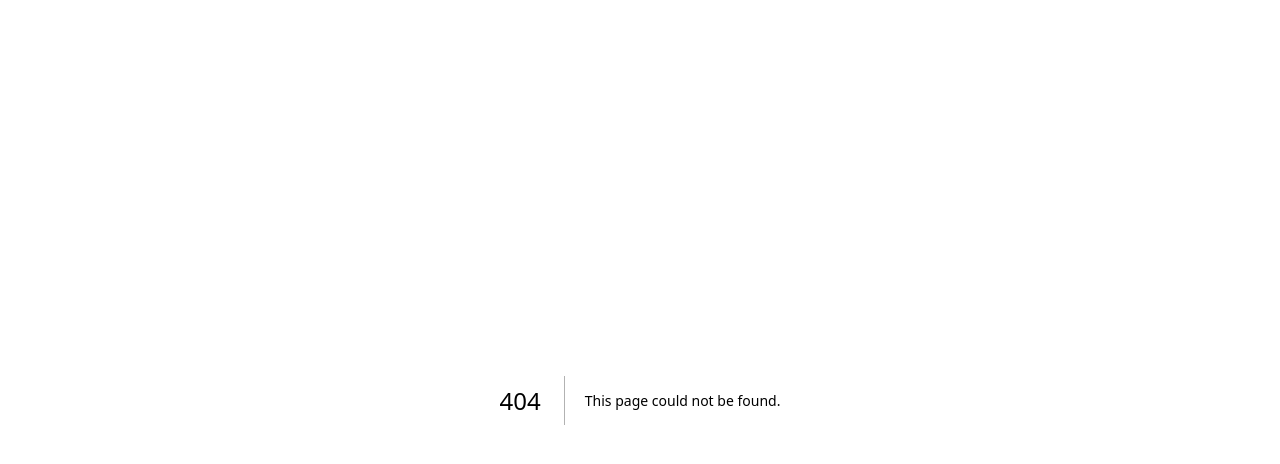
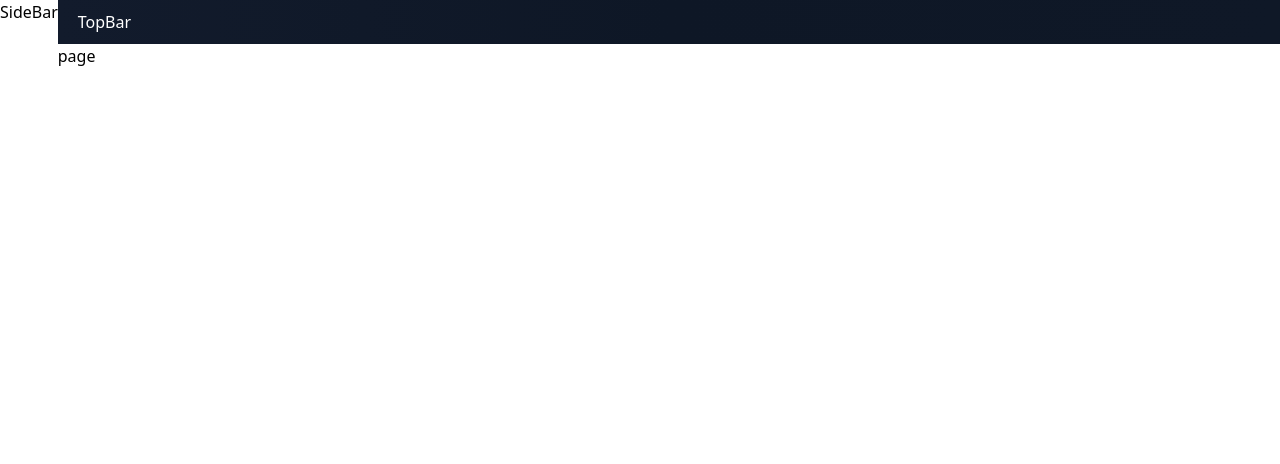
Before and after one commit to mdanish73/crm_dev, a Next.js app: page /dashboard in a window 1280 px wide. Before the commit this address had no page. Shown: the top 464 px of the page. Built offline with nearby package versions, Linux system fonts and the light colour scheme.

Commit message:
layout setup for dashboard with sidebar and navbar

```diff
--- a/package.json
+++ b/package.json
@@ -13,13 +13,10 @@
     "@radix-ui/react-label": "^2.0.2",
     "@radix-ui/react-slot": "^1.0.2",
     "bcryptjs": "^2.4.3",
-
     "class-variance-authority": "^0.7.0",
     "clsx": "^2.1.1",
+    "joi": "^17.13.1",
     "lucide-react": "^0.378.0",
-
-    "joi": "^17.13.1",
-
     "mongoose": "^8.3.4",
     "next": "14.2.3",
     "react": "^18",
--- /dev/null
+++ b/src/app/(Dashboard)/dashboard/page.jsx
@@ -0,0 +1,9 @@
+import React from 'react'
+
+const page = () => {
+  return (
+    <div>page</div>
+  )
+}
+
+export default page
--- /dev/null
+++ b/src/app/(Dashboard)/layout.jsx
@@ -0,0 +1,18 @@
+import SideBar from "@/components/SideBar";
+import TopBar from "@/components/TopBar";
+
+export default function RootLayout({ children }) {
+  return (
+    <html lang="en">
+      <body>
+        <div className="flex">
+          <SideBar className="w-56" />
+          <div className="flex-1">
+            <TopBar />
+            {children}
+          </div>
+        </div>
+      </body>
+    </html>
+  );
+}
--- a/src/app/globals.css
+++ b/src/app/globals.css
@@ -1,76 +1,3 @@
 @tailwind base;
-  @tailwind components;
-  @tailwind utilities;
-
-  @layer base {
-    :root {
-      --background: 0 0% 100%;
-      --foreground: 222.2 84% 4.9%;
-
-      --card: 0 0% 100%;
-      --card-foreground: 222.2 84% 4.9%;
-
-      --popover: 0 0% 100%;
-      --popover-foreground: 222.2 84% 4.9%;
-
-      --primary: 222.2 47.4% 11.2%;
-      --primary-foreground: 210 40% 98%;
-
-      --secondary: 210 40% 96.1%;
-      --secondary-foreground: 222.2 47.4% 11.2%;
-
-      --muted: 210 40% 96.1%;
-      --muted-foreground: 215.4 16.3% 46.9%;
-
-      --accent: 210 40% 96.1%;
-      --accent-foreground: 222.2 47.4% 11.2%;
-
-      --destructive: 0 84.2% 60.2%;
-      --destructive-foreground: 210 40% 98%;
-
-      --border: 214.3 31.8% 91.4%;
-      --input: 214.3 31.8% 91.4%;
-      --ring: 222.2 84% 4.9%;
-
-      --radius: 0.5rem;
-    }
-
-    .dark {
-      --background: 222.2 84% 4.9%;
-      --foreground: 210 40% 98%;
-
-      --card: 222.2 84% 4.9%;
-      --card-foreground: 210 40% 98%;
-
-      --popover: 222.2 84% 4.9%;
-      --popover-foreground: 210 40% 98%;
-
-      --primary: 210 40% 98%;
-      --primary-foreground: 222.2 47.4% 11.2%;
-
-      --secondary: 217.2 32.6% 17.5%;
-      --secondary-foreground: 210 40% 98%;
-
-      --muted: 217.2 32.6% 17.5%;
-      --muted-foreground: 215 20.2% 65.1%;
-
-      --accent: 217.2 32.6% 17.5%;
-      --accent-foreground: 210 40% 98%;
-
-      --destructive: 0 62.8% 30.6%;
-      --destructive-foreground: 210 40% 98%;
-
-      --border: 217.2 32.6% 17.5%;
-      --input: 217.2 32.6% 17.5%;
-      --ring: 212.7 26.8% 83.9%;
-    }
-  }
-
-  @layer base {
-    * {
-      @apply border-border;
-    }
-    body {
-      @apply bg-background text-foreground;
-    }
-  }
+@tailwind components;
+@tailwind utilities;
--- /dev/null
+++ b/src/components/SideBar.jsx
@@ -0,0 +1,9 @@
+import React from 'react'
+
+const SideBar = () => {
+  return (
+    <div>SideBar</div>
+  )
+}
+
+export default SideBar
--- /dev/null
+++ b/src/components/TopBar.jsx
@@ -0,0 +1,9 @@
+import React from 'react'
+
+const TopBar = () => {
+  return (
+    <div className='w-full bg-gradient-to-r from-[#121B2C] via-[#0E1726] to-[#0F1827] py-[10px] px-5 text-white'>TopBar</div>
+  )
+}
+
+export default TopBar
```
Also changed, not shown: 1 other file (tests, documents, lock files or other folders).
